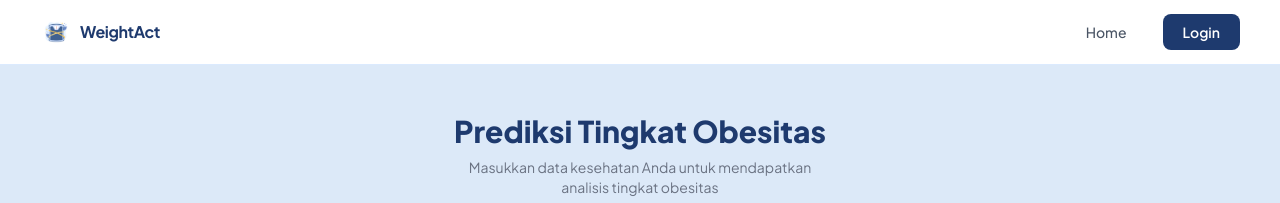
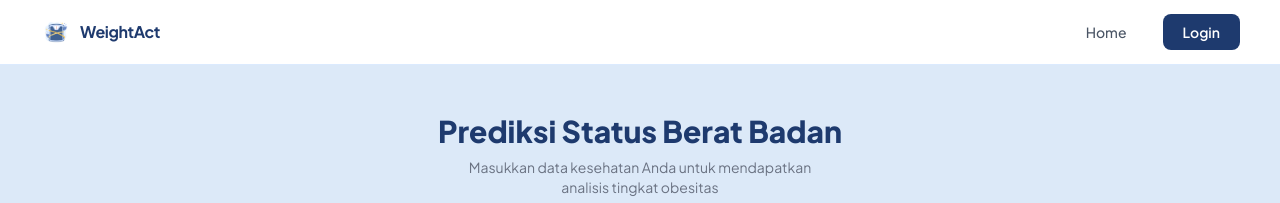
Before and after one commit to FariHafizh/Sistem-Klasifikasi-Status-Berat-Badan-Coding-Camp-2026, a React (Vite) app in the folder frontend/: page /input in a window 1280 px wide. Shown: the top 203 px of the page. Built offline with nearby package versions, Linux system fonts and the light colour scheme; no server answers; sample sign-in values are in the browser's storage.

Commit message:
Update InputPage.jsx

```diff
--- a/frontend/src/pages/InputPage.jsx
+++ b/frontend/src/pages/InputPage.jsx
@@ -203,7 +203,7 @@ export default function InputPage() {
             <h1 className="text-3xl font-extrabold text-primary">
               {isProgress
                 ? 'Update Progress Kesehatan'
-                : 'Prediksi Tingkat Obesitas'}
+                : 'Prediksi Status Berat Badan'}
             </h1>
             <p className="text-gray-500 text-sm mt-2">
               {isProgress ? (
```
